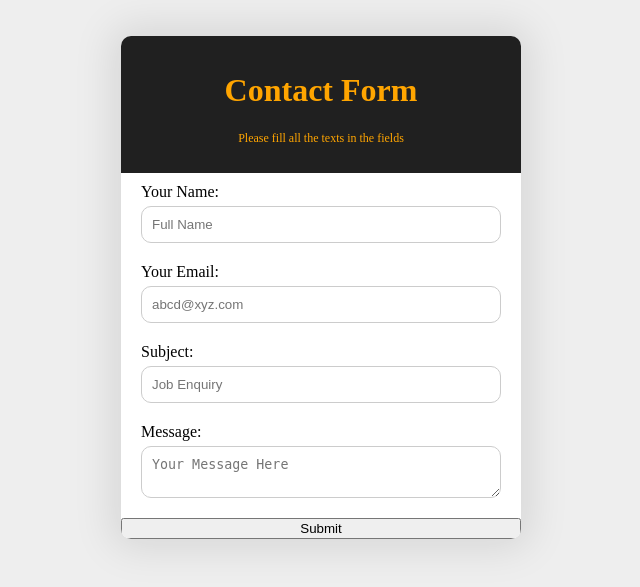
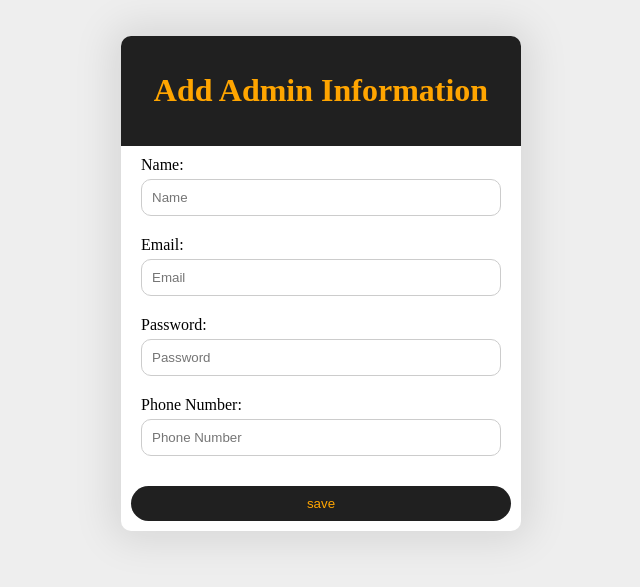
Before and after one commit to Abdulhafeedh/student_information_system, a PHP site: page /add_admin.php?add=add in a window 1280 px wide. Shown: the part 60-647 px from the top of the page, without its empty margins (319-959 px from the left). Run offline with PHP 8.4, Linux system fonts and the light colour scheme.

Commit message:
Add project web

```diff
--- a/add_admin.php
+++ b/add_admin.php
@@ -34,28 +34,24 @@
         echo '
 
     <br><br>
-    <!-- <div class="bg-image"></div> -->
-    <form> <!-- Header -->
+    <form method=post>
         <div class="head">
-            <h1>Contact Form</h1>
-            <p>Please fill all the texts in the fields</p>
+        <h1>Add Admin Information</h1>
         </div> <!-- /Header -->
 
         <!-- Main Form Started -->
-        <label for="fullName">Your Name:</label>
-        <input type="text" placeholder="Full Name" name="fullName" id="fullName">
+        <label for="fullName">Name:</label>
+        <input type="text" placeholder="Name" name="name">
 
-        <label for="email">Your Email:</label>
-        <input type="email" placeholder="abcd@xyz.com" name="email" id="email" required>
+        <label for="email">Email:</label>
+        <input type="email" placeholder="Email" name="email" required>
 
-        <label for="subject">Subject:</label>
-        <input type="subject" placeholder="Job Enquiry" name="text" id="subject" required>
+        <label for="subject">Password:</label>
+        <input type="text" placeholder="Password" name="password" required>
 
-        <label for="message">Message:</label>
-        <textarea placeholder="Your Message Here" name="message" id="message" required></textarea>
-
-        <!-- Submit Button -->
-        <button>Submit</button>
+        <label for="subject">Phone Number:</label>
+        <input type="text" placeholder="Phone Number" name="phone_number" required>
+        <input class="submit_button" type="submit" name="sub" value="save">
 
     </form>';
     }
@@ -88,6 +84,7 @@
 
         <label for="subject">Password:</label>
         <input type="text" placeholder="Password" name="password" required value=' . $f["admin_password"] . '>
+
         <label for="subject">Phone Number:</label>
         <input type="text" placeholder="Phone Number" name="phone_number" required value=' . $f["admin_phone_number"] . '>
 
```
